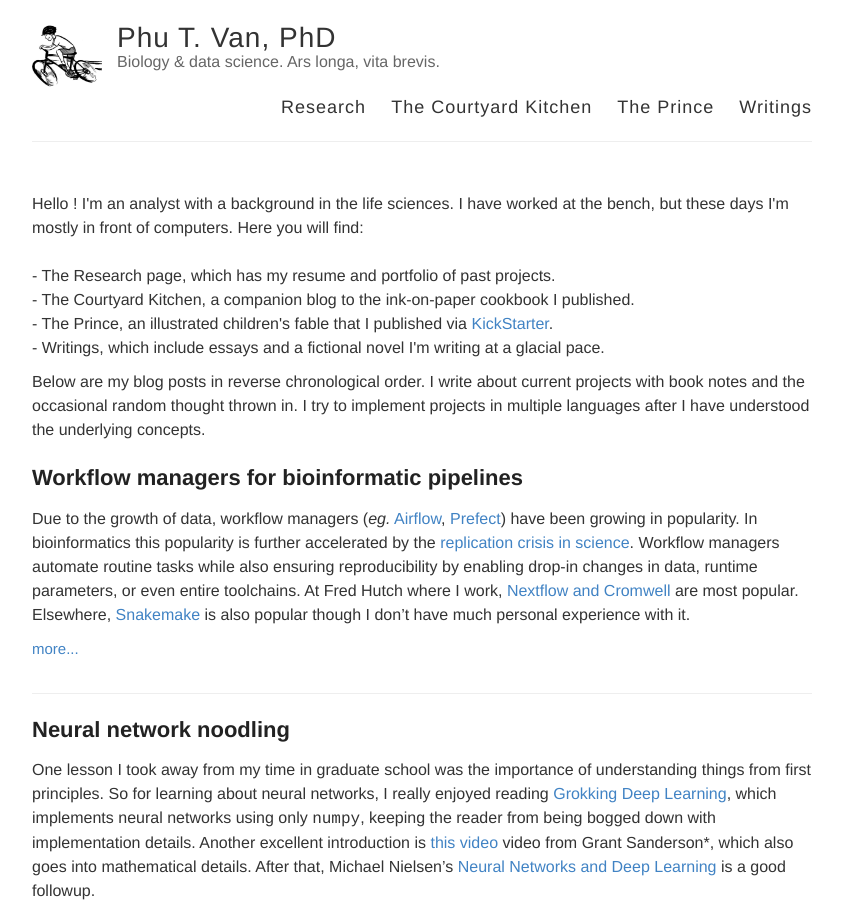
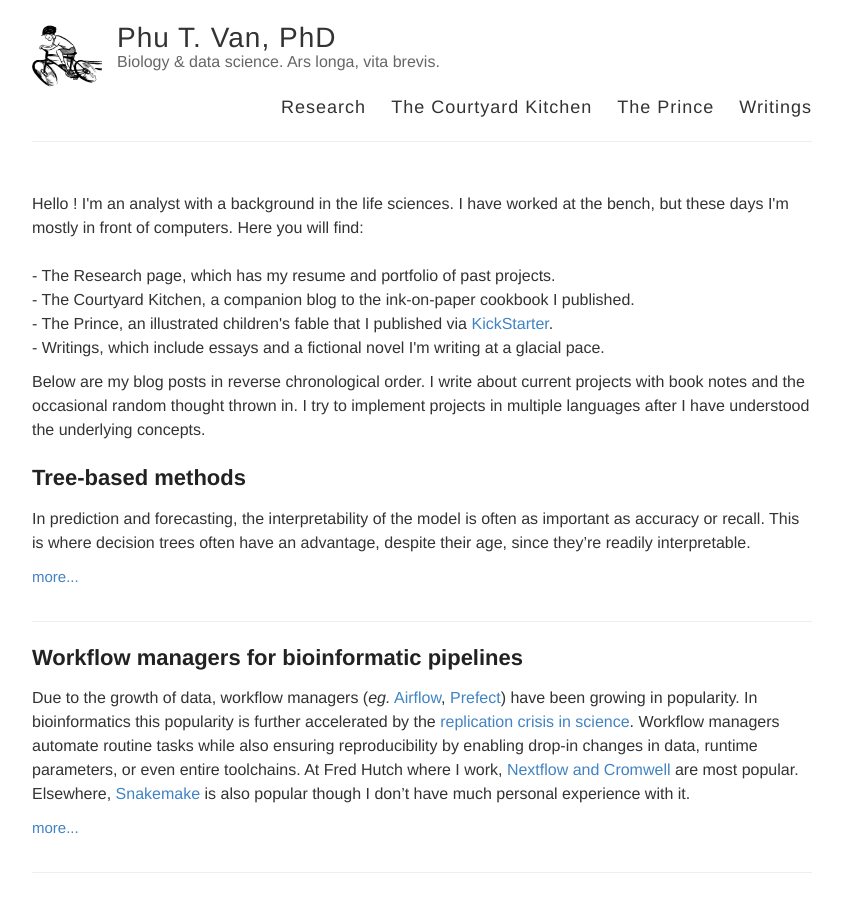
Before and after one commit to ptvan/ptvan.github.io, a Jekyll site: the page built from index.html, in a window 1280 px wide and 900 px high. Shown: the whole window, without its empty margins (218-1061 px from the left). Built offline with Jekyll 4.4.1, drawn with Linux system fonts in a browser that asks for light colours.

Commit message:
initial tree-based methods blogpost

```diff
--- /dev/null
+++ b/_posts/2020-03-24-tree-based-methods.md
@@ -0,0 +1,10 @@
+---
+layout: post
+title: Tree-based methods
+---
+
+In prediction and forecasting, the interpretability of the model is often as important as accuracy or recall. This is where decision trees often have an advantage, despite their age, since they're readily interpretable.
+
+### Extensions to tree-based methods
+
+Starting with the basic regression or classification trees (usually referred together as Classification and Regression Tree, or CART), developments include boosted trees, bagged trees (of which [random forest](https://en.wikipedia.org/wiki/Random_forest) is one example). [CHAID](https://en.wikipedia.org/wiki/Chi-square_automatic_interaction_detection) (Chi-square automatic interaction detection) is a decision tree incorporating Bonferroni correction for significance testing.
```
Also changed, not shown: _posts/2019-11-18-modeling-Gaussian-mixtures.md (line endings or trailing spaces).
